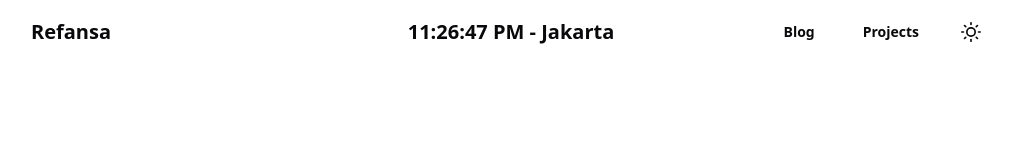
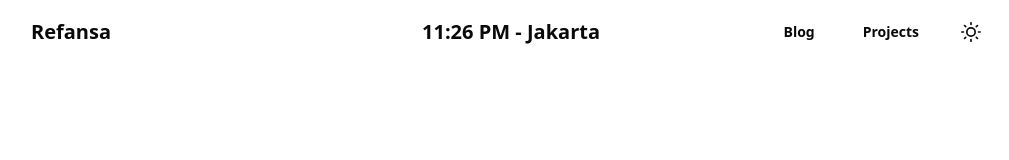
Before and after one commit to refansa/refansa.my.id, a Next.js app: page /blog in a window 1280 px wide. Shown: the top 160 px of the page, without its empty margins (129-1138 px from the left). Built offline with nearby package versions, Linux system fonts and the light colour scheme.

Commit message:
fix: removed clock's second, too distracting

```diff
--- a/package.json
+++ b/package.json
@@ -1,6 +1,6 @@
 {
   "name": "refansa.my.id",
-  "version": "0.0.1a",
+  "version": "0.0.1b",
   "private": true,
   "homepage": "https://refansa.my.id",
   "author": {
--- a/src/components/clock.tsx
+++ b/src/components/clock.tsx
@@ -7,7 +7,6 @@ export function Clock() {
     new Intl.DateTimeFormat('en-US', {
       hour: 'numeric',
       minute: 'numeric',
-      second: 'numeric',
       timeZone: 'Asia/Jakarta',
     }),
   )
@@ -18,7 +17,6 @@ export function Clock() {
         new Intl.DateTimeFormat('en-US', {
           hour: 'numeric',
           minute: 'numeric',
-          second: 'numeric',
           timeZone: 'Asia/Jakarta',
         }),
       )
```
